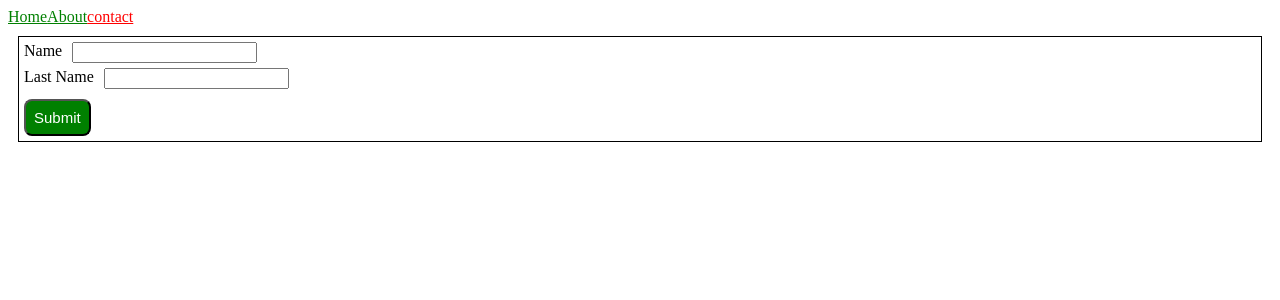
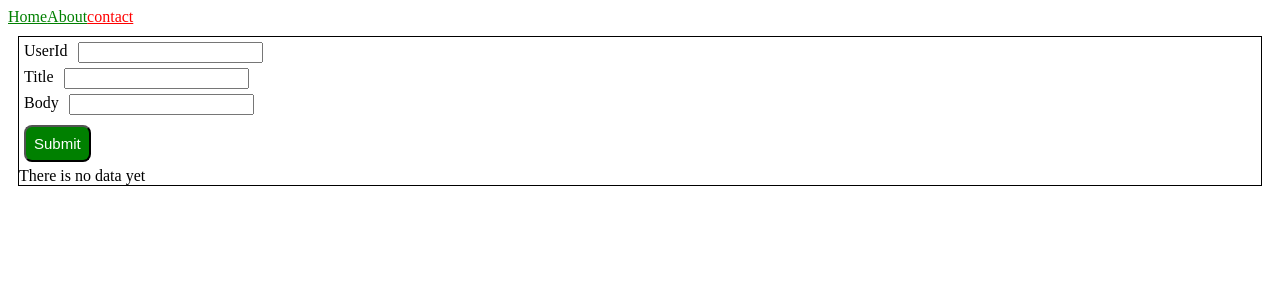
Before and after one commit to Nashrah-Shaikh/react-learning, a React (Vite) app in the folder student managment system/: page /contact in a window 1280 px wide. Shown: the top 300 px of the page. Built offline with nearby package versions, Linux system fonts and the light colour scheme.

Commit message:
feat: Integrate Axios for API calls and enhance routing in the application

```diff
--- a/student managment system/package.json
+++ b/student managment system/package.json
@@ -10,6 +10,7 @@
     "preview": "vite preview"
   },
   "dependencies": {
+    "axios": "^1.20.0",
     "react": "^19.2.8",
     "react-dom": "^19.2.8",
     "react-router-dom": "^7.18.3"
--- a/student managment system/src/App.jsx
+++ b/student managment system/src/App.jsx
@@ -1,24 +1,25 @@
 import {Routes, Route} from 'react-router-dom'
 import './App.css'
+import Home from './components/Home'
+import UserDeails from './components/UserDeails'
 import About from './components/About'
-import Home from './components/Home'
+import Aboutshow from './components/Aboutshow'
 import Navbar from './components/Navbar'
 import Contact from './components/Contact'
-import UserDeails from './components/UserDeails'
-import Aboutshow from './components/Aboutshow'
 
 function App() {
 
   return (
     <>
-    <Navbar/>
-      <Routes>
-        <Route path='/' element={<Home/>}/>
-        <Route path='/about' element={<About/>}/>
-        <Route path='/contact' element={<Contact/>}/>
-        <Route path='/user/:name' element={<UserDeails />} />
-        <Route path='/about/:id' element={<Aboutshow/>}/>
-      </Routes>
+    <Navbar />
+    <Routes>
+
+      <Route path="/" element={<Home />}/>
+      <Route path="/user/:id" element={<UserDeails />}/>
+      <Route path="/about" element={<About/>}/>
+      <Route path="/about/:id" element={<Aboutshow/>}/>
+      <Route path="/contact" element={<Contact/>}/>
+    </Routes>
     </>
   )
 }
--- a/student managment system/src/components/About.jsx
+++ b/student managment system/src/components/About.jsx
@@ -1,16 +1,14 @@
 import React, { useEffect, useState } from "react";
 import { Link } from "react-router-dom";
+import axios from 'axios'
 
 const About = () => {
   const [showData, setShowData] = useState();
   const fetchpost = async () => {
     try {
-      const postdata = await fetch(
-        "https://jsonplaceholder.typicode.com/posts",
-      );
-      const jsonpost = await postdata.json();
-      console.log(jsonpost);
-      setShowData(jsonpost);
+      const postdata = await axios.get("https://jsonplaceholder.typicode.com/posts")
+      console.log(postdata)
+      setShowData(postdata?.data);
     } catch (error) {
       console.log("error", error);
     }
@@ -23,7 +21,7 @@ const About = () => {
     <div>
       {showData?.map((result)=>(
 
-     <div>
+     <div key={result?.id}>
       <Link to={`/about/${result?.id}`}  style={{display:"flex", gap:"10px"}}>
       <h4>{result?.id}</h4> <h4>{result?.title}</h4>
       </Link>
--- a/student managment system/src/components/Aboutshow.jsx
+++ b/student managment system/src/components/Aboutshow.jsx
@@ -1,5 +1,6 @@
 import React, { useEffect, useState } from 'react'
 import { useParams } from 'react-router-dom'
+import axios from 'axios'
 
 const Aboutshow = () => {
     const {id}= useParams()
@@ -7,10 +8,9 @@ const Aboutshow = () => {
     const [list, setList] = useState()
     const showdata= async() => {
         try {
-            const fetchdata = await fetch(`https://jsonplaceholder.typicode.com/posts/${id}`)
-            const jsondata = await fetchdata.json()
-            console.log(jsondata)
-            setList(jsondata)
+            const fetchdata = await axios.get(`https://jsonplaceholder.typicode.com/posts/${id}`)
+            setList(fetchdata?.data)
+            console.log(fetchdata)
         } catch (error) {
             console.log("error",error)
         }
--- a/student managment system/src/components/Contact.jsx
+++ b/student managment system/src/components/Contact.jsx
@@ -1,37 +1,59 @@
 import { useState } from "react"
+import axios from 'axios'
 
 const Contact = () => {
- const [name,setName] = useState("")
- const [lastName, setLastNAme] = useState("");
+ const [title,setTitle] = useState("")
+ const [body, setBody] = useState("");
+ const [userId,setUserId] = useState();
+ const [showdata, setShowdata] = useState(null);
 
- const handleSubmit = (e) => {
+ const handleSubmit = async (e) => {
     e.preventDefault()
     const payload = {
-    name:name,
-    last:lastName
+    title:title,
+    body:body,
+    userId:parseInt(userId)
     }
-    console.log(`${name}, ${lastName}`)
+    console.log(`${userId}, ${title}, ${body}`)
     console.log("call payload",payload)
+    try {
+      const {data} = await axios.post(`https://jsonplaceholder.typicode.com/posts`,payload)
+      console.log("success data",data)
+      setShowdata(data)
+    } catch (error) {
+      console.log("post error---->",error)
+    }
  }
   return (
     <>
       <form onSubmit={handleSubmit} className="form">
         <div className="form-input">
-        <label for="name" >
-          Name
+        <label htmlFor="UserId" >
+          UserId
         </label>
-        <input id="name" value={name} onChange={(e) => setName(e.target.value)} />
+        <input id="UserId" type="number" value={userId} onChange={(e) => setUserId(e.target.value)} />
         </div>
         <div className="form-input">
-        <lable for="LastName">
-          Last Name
+        <label htmlFor="title" >
+          Title
+        </label>
+        <input id="title" value={title} onChange={(e) => setTitle(e.target.value)} />
+        </div>
+        <div className="form-input">
+        <lable htmlFor="body">
+          Body
           </lable>
-          <input value={lastName} onChange={(a) => setLastNAme(a.target.value)} />
+          <input value={body} onChange={(a) => setBody(a.target.value)} />
         </div>
         <div>
           <button className="sbt-btn">Submit</button>
         </div>
-        {name}  {lastName}
+        {showdata === null ?<div>There is no data yet</div>:
+        <div>
+          <h2>title:{showdata?.title}</h2>
+          <h4>Body:{showdata?.body}</h4>
+        </div>
+        }
       </form>
       </>
 
--- a/student managment system/src/components/Home.jsx
+++ b/student managment system/src/components/Home.jsx
@@ -1,14 +1,16 @@
 import { useEffect, useState} from 'react'
-import { Link } from 'react-router-dom'
+import { Link } from 'react-router-dom';
+import axios from 'axios'
 
 const Home = () => {
   const [userList, setUserList]= useState([])
   const fetchData =async()=>{
     try{
-      const users = await fetch("https://jsonplaceholder.typicode.com/users")
-      const jsonList = await users.json()
-      setUserList(jsonList)
-      console.log(jsonList)
+      const users = await axios.get("https://jsonplaceholder.typicode.com/users")
+      console.log("users",users)
+      setUserList(users?.data)
+
+
 
     }catch(err){
       console.log("error",err)
@@ -21,8 +23,8 @@ const Home = () => {
   return (
     // userList.map((res)=>(<>{}</>))
     <div>
-     {userList?.map((result)=>(
-      <div>
+     {userList?.map((result,index)=>(
+      <div key={index}>
         <Link to={`/user/${result?.id}`}>
         <h4>{result?.id}</h4>
         <h4>{result?.name}</h4>
--- a/student managment system/src/components/Navbar.jsx
+++ b/student managment system/src/components/Navbar.jsx
@@ -7,7 +7,7 @@ const Navbar = () => {
       <NavLink className={({ isActive }) => (isActive ? "active" : "not-active")} to="/">Home</NavLink>
       <NavLink
         className={({ isActive }) => (isActive ? "active" : "not-active")}
-        to="/About"
+        to="/about"
       >
         About
       </NavLink>
--- a/student managment system/src/components/UserDeails.jsx
+++ b/student managment system/src/components/UserDeails.jsx
@@ -1,17 +1,16 @@
 
 import { useParams } from 'react-router-dom'
 import { useEffect, useState} from 'react'
+import axios from 'axios'
 const UserDeails = () => {
-const {name}= useParams()
-console.log("id-number",name)
+const {id}= useParams()
+console.log("id-number",id)
 const [showData, setShowData] = useState(null)
 const fetchDetails=async() => {
   try{
-    const userdetails = await fetch(`https://jsonplaceholder.typicode.com/users/${name}`)
-
-    const Jsondata = await userdetails.json()
-    console.log(Jsondata)
-    setShowData(Jsondata)
+    const userdetails = await axios.get(`https://jsonplaceholder.typicode.com/users/${id}`)
+    console.log(userdetails)
+    setShowData(userdetails?.data)
   }catch(error){
     console.log("error",error)
 
```
Also changed, not shown: 1 other file (tests, documents, lock files or other folders).
